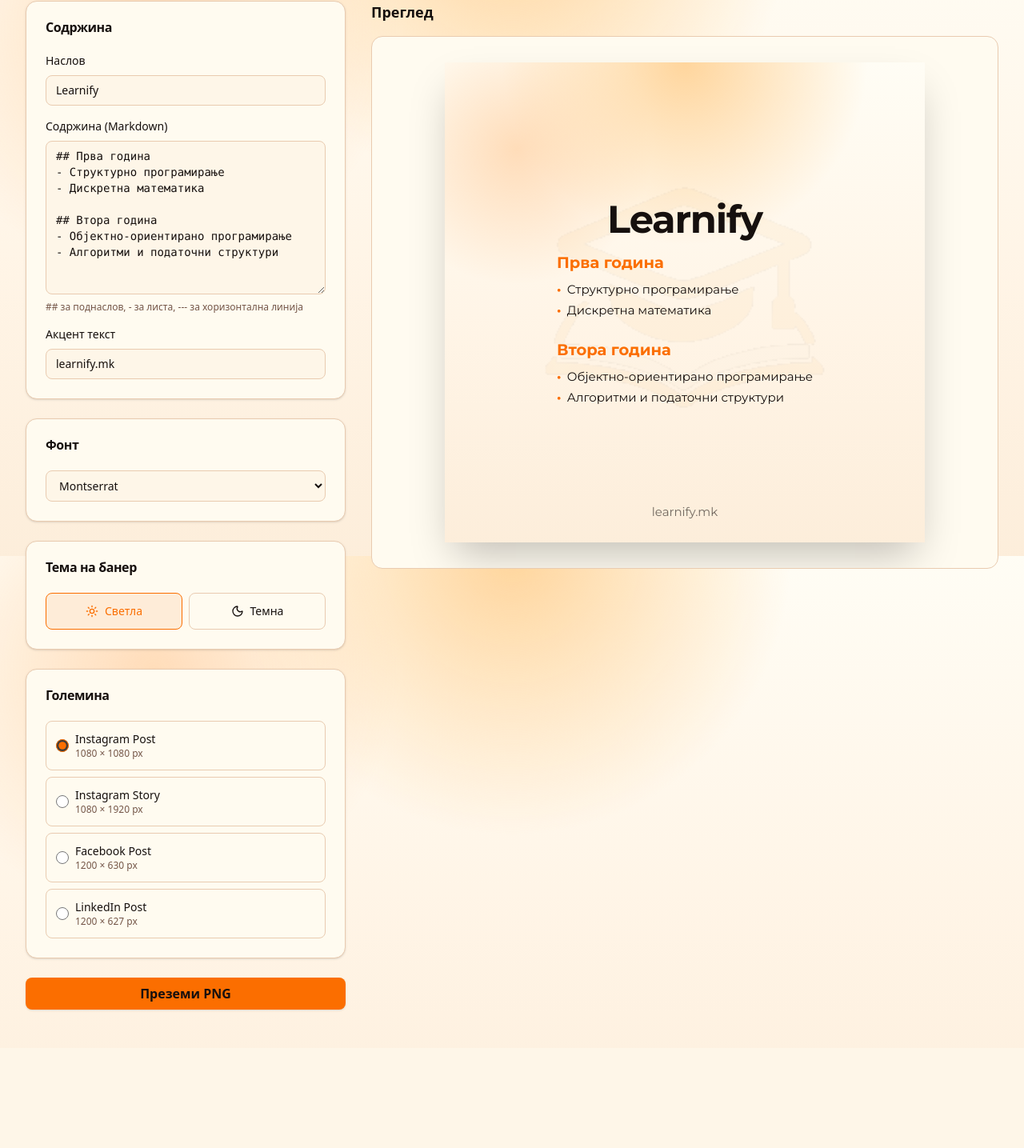
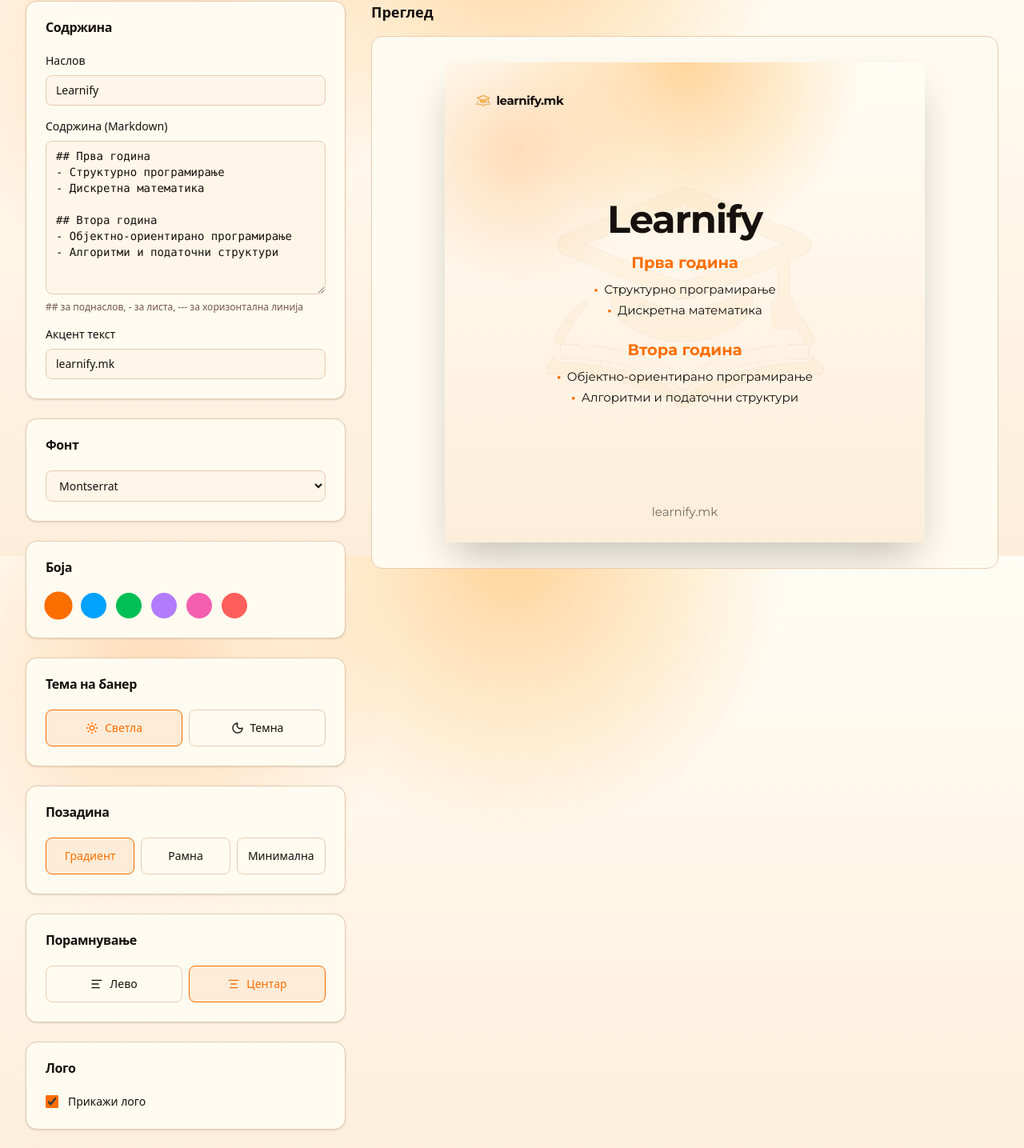
Before and after one commit to Delemangi/learnify, a React (Vite) app: page /banner in a window 1280 px wide. Shown: the part 105-1540 px from the top of the page at 80% size. Before the commit the page ends 1415 px from the top, so only its background shows below. Built offline with nearby package versions, Linux system fonts and the light colour scheme.

Commit message:
Improve banner generation

```diff
--- a/src/index.css
+++ b/src/index.css
@@ -271,25 +271,25 @@
   }
 
   .banner-content li {
-    color: var(--color-foreground);
+    color: var(--foreground);
     font-weight: 500;
   }
 
   .banner-content li::before {
     content: "•";
-    color: var(--color-primary);
+    color: var(--primary);
     font-weight: 700;
     margin-right: 0.5em;
   }
 
   .banner-content p {
-    color: var(--color-muted-foreground);
+    color: var(--muted-foreground);
     margin: 0.3em 0;
   }
 
   .banner-content hr {
     border: none;
-    border-top: 1px solid oklch(from var(--color-primary) l c h / 0.25);
+    border-top: 1px solid oklch(from var(--primary) l c h / 0.25);
     margin: 0.75em 0;
   }
 
--- a/src/pages/banner-generator.tsx
+++ b/src/pages/banner-generator.tsx
@@ -1,5 +1,5 @@
 import { toPng } from 'html-to-image';
-import { Moon, Sun } from 'lucide-react';
+import { AlignCenter, AlignLeft, Moon, Sun } from 'lucide-react';
 import { marked } from 'marked';
 import { useCallback, useEffect, useMemo, useRef, useState } from 'react';
 
@@ -15,12 +15,23 @@ type BannerFont = {
 };
 
 type BannerTheme = 'dark' | 'light';
-
+type BgStyle = 'flat' | 'gradient' | 'minimal';
 type PresetSize = {
   readonly height: number;
   readonly label: string;
   readonly width: number;
 };
+
+type TextAlign = 'center' | 'left';
+
+const ACCENT_COLORS = [
+  { hue: 50, label: 'Портокалова' },
+  { hue: 250, label: 'Сина' },
+  { hue: 150, label: 'Зелена' },
+  { hue: 300, label: 'Виолетова' },
+  { hue: 350, label: 'Розе' },
+  { hue: 25, label: 'Црвена' },
+] as const;
 
 const FONTS: readonly BannerFont[] = [
   { category: 'sans-serif', family: 'Montserrat', weights: [400, 700, 900] },
@@ -65,10 +76,11 @@ const BANNER_THEMES: ReadonlyArray<{
   { label: 'Темна', value: 'dark' },
 ];
 
-const BG_GRADIENTS: Record<BannerTheme, string> = {
-  dark: 'radial-gradient(circle at top, oklch(0.48 0.12 55 / 0.32), transparent 30%), radial-gradient(circle at 20% 20%, oklch(0.3 0.04 38 / 0.4), transparent 24%), linear-gradient(180deg, oklch(0.19 0.012 45), oklch(0.13 0.008 45))',
-  light:
-    'radial-gradient(circle at top, oklch(0.9 0.1 68 / 0.92), transparent 34%), radial-gradient(circle at 15% 18%, oklch(0.82 0.18 52 / 0.32), transparent 24%), linear-gradient(180deg, oklch(0.995 0.012 80), oklch(0.955 0.03 74))',
+const getBgGradient = (theme: BannerTheme, hue: number): string => {
+  if (theme === 'dark') {
+    return `radial-gradient(circle at top, oklch(0.48 0.12 ${hue + 5} / 0.32), transparent 30%), radial-gradient(circle at 20% 20%, oklch(0.3 0.04 ${hue - 12} / 0.4), transparent 24%), linear-gradient(180deg, oklch(0.19 0.012 ${hue - 5}), oklch(0.13 0.008 ${hue - 5}))`;
+  }
+  return `radial-gradient(circle at top, oklch(0.9 0.1 ${hue + 18} / 0.92), transparent 34%), radial-gradient(circle at 15% 18%, oklch(0.82 0.18 ${hue + 2} / 0.32), transparent 24%), linear-gradient(180deg, oklch(0.995 0.012 ${hue + 30}), oklch(0.955 0.03 ${hue + 24}))`;
 };
 
 const DEFAULT_CONTENT = `## Прва година
@@ -101,6 +113,11 @@ export const BannerGenerator = () => {
   const [content, setContent] = useState(DEFAULT_CONTENT);
   const [accentText, setAccentText] = useState('learnify.mk');
   const [bannerTheme, setBannerTheme] = useState<BannerTheme>('light');
+  const [showLogo, setShowLogo] = useState(true);
+  const [selectedHue, setSelectedHue] = useState(50);
+  const [textAlign, setTextAlign] = useState<TextAlign>('center');
+  const [watermarkOpacity, setWatermarkOpacity] = useState(5);
+  const [bgStyle, setBgStyle] = useState<BgStyle>('gradient');
   const [selectedFont, setSelectedFont] = useState<BannerFont>(
     FONTS[0] ?? {
       category: 'sans-serif' as const,
@@ -138,7 +155,26 @@ export const BannerGenerator = () => {
     }
   }, [selectedSize]);
 
-  const bgGradient = BG_GRADIENTS[bannerTheme];
+  const bgGradient = getBgGradient(bannerTheme, selectedHue);
+  const getBackgroundStyle = () => {
+    if (bgStyle === 'flat') {
+      return {
+        backgroundColor:
+          bannerTheme === 'dark'
+            ? `oklch(0.16 0.01 ${selectedHue - 5})`
+            : `oklch(0.975 0.02 ${selectedHue + 28})`,
+      };
+    }
+    if (bgStyle === 'minimal') {
+      return {
+        backgroundImage:
+          bannerTheme === 'dark'
+            ? `linear-gradient(180deg, oklch(0.19 0.012 ${selectedHue - 5}), oklch(0.15 0.008 ${selectedHue - 5}))`
+            : `linear-gradient(180deg, oklch(0.985 0.01 ${selectedHue + 28}), oklch(0.965 0.02 ${selectedHue + 24}))`,
+      };
+    }
+    return { backgroundImage: bgGradient };
+  };
 
   const maxPreviewWidth = 600;
   const scale =
@@ -268,6 +304,32 @@ export const BannerGenerator = () => {
 
             <Card>
               <CardHeader>
+                <CardTitle>Боја</CardTitle>
+              </CardHeader>
+              <CardContent className="flex flex-wrap gap-3">
+                {ACCENT_COLORS.map((color) => (
+                  <button
+                    className={`h-8 w-8 rounded-full border-2 transition-all ${
+                      selectedHue === color.hue
+                        ? 'border-primary scale-110'
+                        : 'border-transparent hover:scale-110 hover:border-border'
+                    }`}
+                    key={color.hue}
+                    onClick={() => {
+                      setSelectedHue(color.hue);
+                    }}
+                    style={{
+                      backgroundColor: `oklch(0.7 0.2 ${color.hue})`,
+                    }}
+                    title={color.label}
+                    type="button"
+                  />
+                ))}
+              </CardContent>
+            </Card>
+
+            <Card>
+              <CardHeader>
                 <CardTitle>Тема на банер</CardTitle>
               </CardHeader>
               <CardContent className="flex gap-2">
@@ -292,6 +354,103 @@ export const BannerGenerator = () => {
                     {theme.label}
                   </button>
                 ))}
+              </CardContent>
+            </Card>
+
+            <Card>
+              <CardHeader>
+                <CardTitle>Позадина</CardTitle>
+              </CardHeader>
+              <CardContent className="flex gap-2">
+                {[
+                  { label: 'Градиент', value: 'gradient' },
+                  { label: 'Рамна', value: 'flat' },
+                  { label: 'Минимална', value: 'minimal' },
+                ].map((style) => (
+                  <button
+                    className={`flex flex-1 items-center justify-center gap-2 rounded-md border p-3 text-sm font-medium transition-colors ${
+                      bgStyle === style.value
+                        ? 'border-primary bg-primary/10 text-primary'
+                        : 'border-border hover:bg-accent hover:text-accent-foreground'
+                    }`}
+                    key={style.value}
+                    onClick={() => {
+                      setBgStyle(style.value as BgStyle);
+                    }}
+                    type="button"
+                  >
+                    {style.label}
+                  </button>
+                ))}
+              </CardContent>
+            </Card>
+
+            <Card>
+              <CardHeader>
+                <CardTitle>Порамнување</CardTitle>
+              </CardHeader>
+              <CardContent className="flex gap-2">
+                {[
+                  { icon: AlignLeft, label: 'Лево', value: 'left' },
+                  { icon: AlignCenter, label: 'Центар', value: 'center' },
+                ].map((align) => {
+                  const Icon = align.icon;
+                  return (
+                    <button
+                      className={`flex flex-1 items-center justify-center gap-2 rounded-md border p-3 text-sm font-medium transition-colors ${
+                        textAlign === align.value
+                          ? 'border-primary bg-primary/10 text-primary'
+                          : 'border-border hover:bg-accent hover:text-accent-foreground'
+                      }`}
+                      key={align.value}
+                      onClick={() => {
+                        setTextAlign(align.value as TextAlign);
+                      }}
+                      type="button"
+                    >
+                      <Icon className="h-4 w-4" />
+                      {align.label}
+                    </button>
+                  );
+                })}
+              </CardContent>
+            </Card>
+
+            <Card>
+              <CardHeader>
+                <CardTitle>Лого</CardTitle>
+              </CardHeader>
+              <CardContent>
+                <label className="flex cursor-pointer items-center gap-3">
+                  <input
+                    checked={showLogo}
+                    className="h-4 w-4 text-primary accent-primary"
+                    onChange={(e) => {
+                      setShowLogo(e.target.checked);
+                    }}
+                    type="checkbox"
+                  />
+                  <span className="text-sm font-medium">Прикажи лого</span>
+                </label>
+              </CardContent>
+            </Card>
+
+            <Card>
+              <CardHeader>
+                <CardTitle>Водено знак ({watermarkOpacity}%)</CardTitle>
+              </CardHeader>
+              <CardContent>
+                <input
+                  className="w-full accent-primary"
+                  max={30}
+                  min={0}
+                  onChange={(e) => {
+                    setWatermarkOpacity(Number(e.target.value));
+                  }}
+                  step={1}
+                  type="range"
+                  value={watermarkOpacity}
+                />
               </CardContent>
             </Card>
 
@@ -347,10 +506,15 @@ export const BannerGenerator = () => {
                 }}
               >
                 <div
-                  className={`${bannerTheme} relative flex flex-col items-center justify-center text-center`}
+                  className={`${bannerTheme} relative flex flex-col items-center justify-center`}
                   ref={previewRef}
-                  style={{
-                    backgroundImage: bgGradient,
+                  style={
+                    {
+                      ...getBackgroundStyle(),
+                      '--primary':
+                        bannerTheme === 'dark'
+                          ? `oklch(0.72 0.17 ${selectedHue})`
+                          : `oklch(0.7 0.2 ${selectedHue})`,
                       colorScheme: bannerTheme,
                       fontFamily: `"${selectedFont.family}", ${FONT_FALLBACKS[selectedFont.category]}`,
                       height: `${selectedSize.height}px`,
@@ -358,19 +522,51 @@ export const BannerGenerator = () => {
                       transform: `scale(${scale})`,
                       transformOrigin: 'top left',
                       width: `${selectedSize.width}px`,
+                    } as { [key: string]: number | string | undefined }
+                  }
+                >
+                  {showLogo ? (
+                    <div className="absolute left-[6%] top-[6%] flex items-center gap-2 text-foreground">
+                      <img
+                        alt="Logo"
+                        src="/favicon.svg"
+                        style={{
+                          height: `${selectedSize.width * 0.04}px`,
+                          width: `${selectedSize.width * 0.04}px`,
                         }}
+                      />
+                      <span
+                        className="font-bold tracking-tight"
+                        style={{ fontSize: `${selectedSize.width * 0.025}px` }}
                       >
+                        learnify.mk
+                      </span>
+                    </div>
+                  ) : null}
+
                   <img
                     alt=""
-                    className="absolute left-1/2 top-1/2 -translate-x-1/2 -translate-y-1/2 opacity-5"
+                    className="absolute left-1/2 top-1/2 -translate-x-1/2 -translate-y-1/2"
                     src="/favicon.svg"
-                    style={{ height: '80%', width: '80%' }}
+                    style={{
+                      height: '80%',
+                      opacity: watermarkOpacity / 100,
+                      width: '80%',
+                    }}
                   />
 
-                  <div className="relative z-10 flex flex-col items-center justify-center gap-6">
+                  <div
+                    className={`relative z-10 flex w-full flex-col justify-center gap-6 ${
+                      textAlign === 'left'
+                        ? 'items-start text-left'
+                        : 'items-center text-center'
+                    }`}
+                  >
                     {headline ? (
                       <h2
-                        className="font-bold tracking-tight text-foreground"
+                        className={`font-bold tracking-tight text-foreground ${
+                          textAlign === 'left' ? 'w-full' : ''
+                        }`}
                         style={{
                           fontSize: `${selectedSize.width * 0.08}px`,
                           lineHeight: 1.1,
@@ -382,7 +578,11 @@ export const BannerGenerator = () => {
 
                     {contentHtml ? (
                       <div
-                        className="banner-content text-left text-foreground"
+                        className={`banner-content text-foreground ${
+                          textAlign === 'left'
+                            ? 'text-left w-full'
+                            : 'text-center'
+                        }`}
                         // eslint-disable-next-line react/no-danger -- intentional: user-authored Markdown in internal tool
                         dangerouslySetInnerHTML={{ __html: contentHtml }}
                         style={{ fontSize: `${baseFontSize}px` }}
@@ -392,7 +592,9 @@ export const BannerGenerator = () => {
 
                   {accentText ? (
                     <div
-                      className="absolute bottom-12 font-medium text-foreground/60"
+                      className={`absolute bottom-12 font-medium text-foreground/60 ${
+                        textAlign === 'left' ? 'left-[6%]' : ''
+                      }`}
                       style={{ fontSize: `${selectedSize.width * 0.025}px` }}
                     >
                       {accentText}
```
Lines whose indentation alone changed are shown as unchanged.
